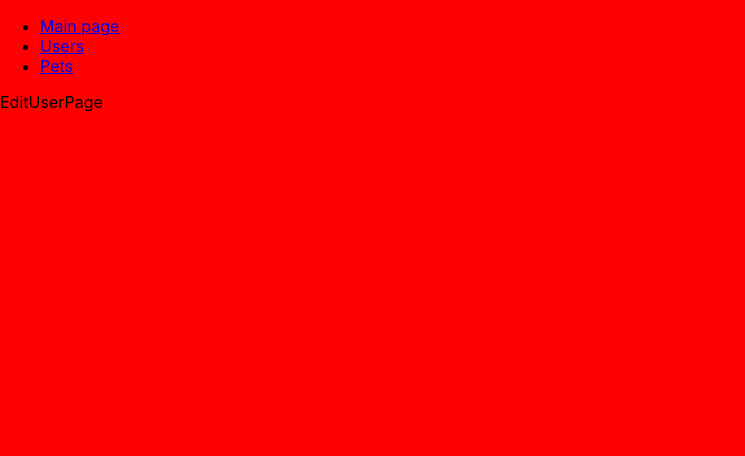
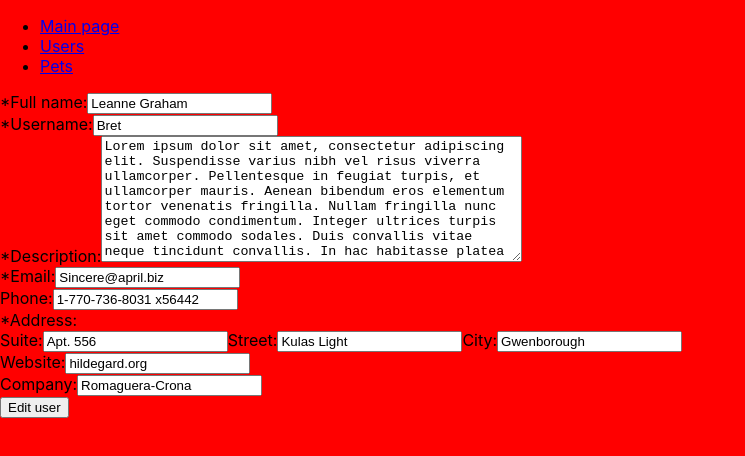
Before and after one commit to Vitukaa/api-project-react-app, a React (Create React App) app: page /users/1/edit in a window 1280 px wide. Shown: the top 456 px of the page, without its empty margins (0-745 px from the left). Built offline with nearby package versions, Linux system fonts and the light colour scheme; data requests are answered from the project's data file.

Commit message:
Add edit user form

```diff
--- a/src/pages/EditUserPage.js
+++ b/src/pages/EditUserPage.js
@@ -1,7 +1,137 @@
-import React from 'react'
+import React, { useEffect, useState } from 'react'
+import { useParams } from 'react-router-dom'
 
 export default function EditUserPage() {
+    const { userId } = useParams()
+    const [user, setUser] = useState('')
+
+
+    const [formData, setFormData] = useState({})
+    const [userEdited, setUserEdited] = useState(false)
+    const [errorMessages, setErrorMessages] = useState([])
+
+
+    useEffect(() => {
+        fetch(`http://localhost:3000/users/${userId}`)
+            .then(res => res.json())
+            .then(userData => {
+                setUser(userData)
+                setFormData(userData)
+
+            })
+    }, [])
+
+
+    const validateForm = () => {
+        let messages = []
+
+        if (!formData.name) {
+            messages.push('Name is required')
+        }
+        if (!formData.username) {
+            messages.push('Username is required')
+        }
+        if (!formData.description) {
+            messages.push('Description is required')
+        }
+        if (!formData.email) {
+            messages.push('Email is required')
+        }
+        if (!formData.address) {
+            messages.push('Address is required')
+        }
+
+        if (messages.length === 0) {
+            return true
+        } else {
+            setErrorMessages(messages.reduce((str, current) => str + '; ' + current))
+            return false
+        }
+    }
+
+    const formInputHandler = (event) => {
+        setFormData(prevState => {
+            const newData = {...prevState}
+            newData[event.target.name] = event.target.value
+            return newData
+        })
+    }
+
+
+    const editedUserHandler = (event) => {
+        event.preventDefault()
+
+        if (!validateForm()) {
+        return
+        }
+
+        fetch(`http://localhost:3000/users/${userId}`, {
+            method: 'PUT',
+            body: JSON.stringify(
+                {...formData}
+            ),
+            headers: {
+                'Content-type': 'application/json; charset=UTF-8',
+            },
+        })
+            .then((response) => response.json())
+            .then((json) => console.log(json));
+
+        setUserEdited(true)
+    }
+
+
   return (
-    <div>EditUserPage</div>
+    <div>
+        {(user && !userEdited) && (
+            <form onSubmit={editedUserHandler}>
+                <div className='form-control'>
+                    <label htmlFor='name'>*Full name:</label>
+                    <input type='text' name='name' value={formData.name} onChange={formInputHandler}></input>
+                </div>
+                <div className='form-control'>
+                    <label htmlFor='username'>*Username:</label>
+                    <input type='text' name='username' value={formData.username} onChange={formInputHandler}></input>
+                </div>
+                <div className='form-control'>
+                    <label htmlFor='description'>*Description:</label>
+                    <textarea name='description' rows="8" cols="50" value={formData.description} onChange={formInputHandler}></textarea>
+                </div>
+                <div className='form-control'>
+                    <label htmlFor='email'>*Email:</label>
+                    <input type='email' name='email' value={formData.email} onChange={formInputHandler}></input>
+                </div>
+                <div className='form-control'>
+                    <label htmlFor='phone'>Phone:</label>
+                    <input type='tel' name='phone' value={formData.phone} onChange={formInputHandler}></input>
+                </div>
+                <div className='form-control'>
+                    <div>*Address:</div>
+                    <label htmlFor='suite'>Suite:</label>
+                    <input type='text' name='suite' value={formData.address.suite} onChange={formInputHandler}></input>
+                    <label htmlFor='street'>Street:</label>
+                    <input type='text' name='street' value={formData.address.street} onChange={formInputHandler}></input>
+                    <label htmlFor='city'>City:</label>
+                    <input type='text' name='city' value={formData.address.city} onChange={formInputHandler}></input>
+                </div>
+                <div className='form-control'>
+                    <label htmlFor='website'>Website:</label>
+                    <input type='text' name='website' value={formData.website} onChange={formInputHandler}></input>
+                </div>
+                <div className='form-control'>
+                    <label htmlFor='company'>Company:</label>
+                    <input type='text' name='company' value={formData.company.name} onChange={formInputHandler}></input>
+                </div>
+
+                <input type='submit' value='Edit user'></input>
+            </form>
+        )}
+
+      {userEdited ? (
+          <h2>User ({formData.name}) was edited!</h2>
+      ) : (
+          <p>{errorMessages}</p>
+      )}
+    </div>
   )
 }
```
